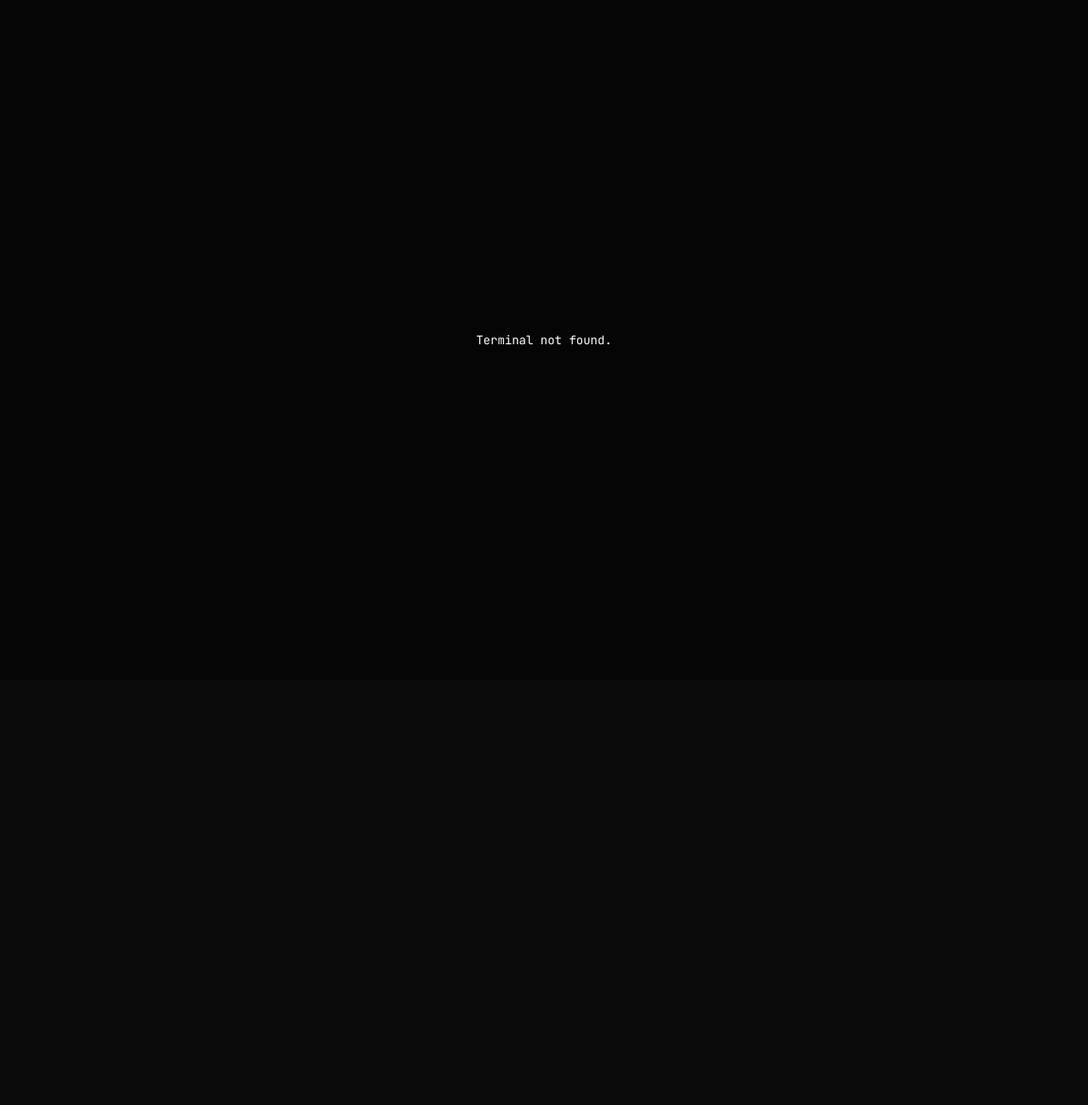
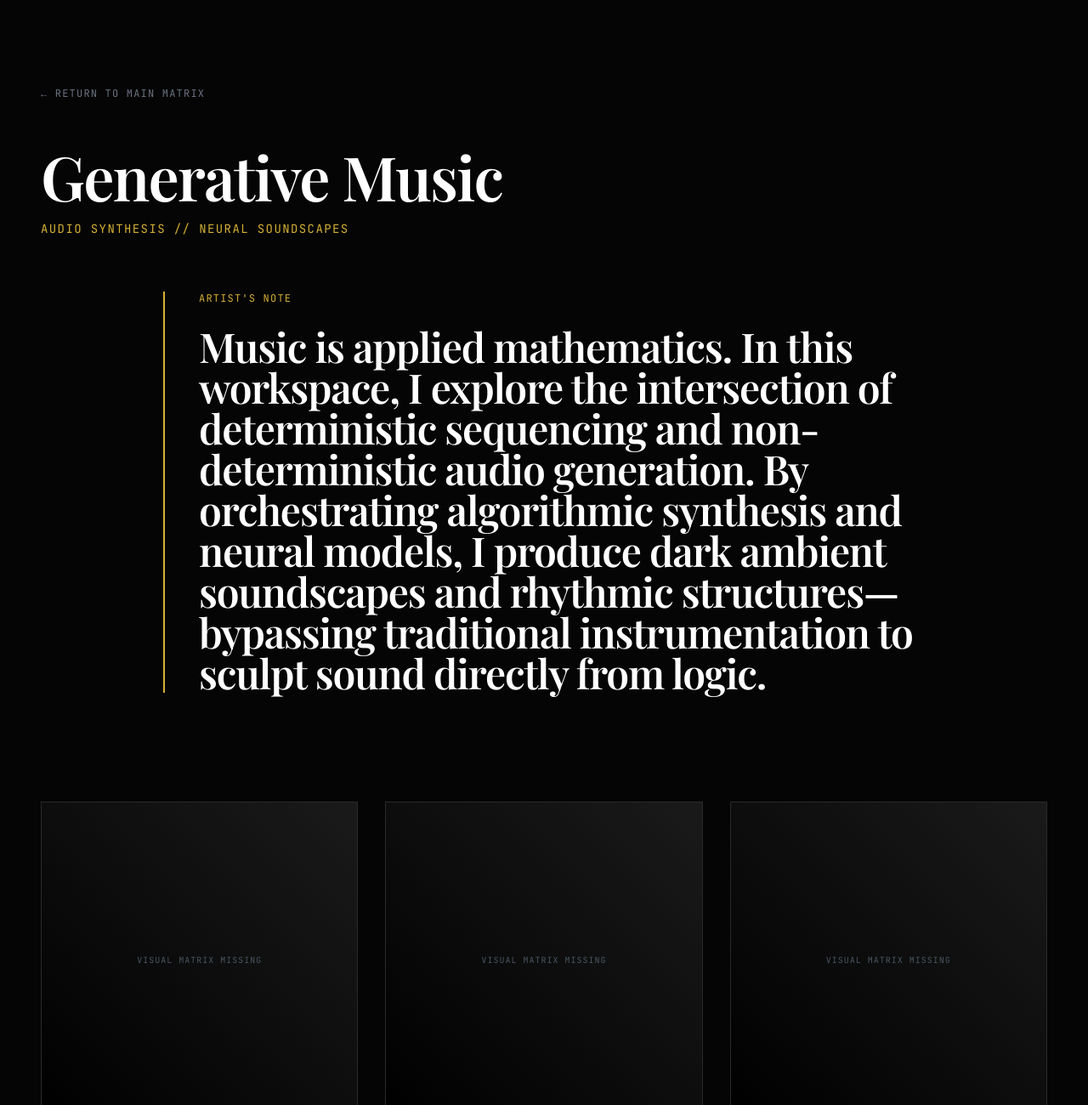
Before and after one commit to lawrenceemenike/porfolio-website, a React (Vite) app: page /lxwrvnx/audio-synthesis in a window 1280 px wide. Before the commit this address had no page. Shown: the top 1300 px of the page at 85% size. Before the commit the page ends 800 px from the top, so only its background shows below. Built offline with nearby package versions, Linux system fonts and the light colour scheme; a web font is replaced by a local one.

Commit message:
feat: implement LxwrvnxAudio 12-track matrix for generative music

```diff
--- a/src/App.jsx
+++ b/src/App.jsx
@@ -9,6 +9,7 @@ import Lxwrvnx from './components/Lxwrvnx';
 import Blog from './components/Blog';
 import Contact from './components/Contact';
 import LxwrvnxGallery from './components/LxwrvnxGallery';
+import LxwrvnxAudio from './components/LxwrvnxAudio';
 
 function Home() {
   return (
@@ -36,6 +37,7 @@ function App() {
     <Router>
       <Routes>
         <Route path="/" element={<Home />} />
+        <Route path="/lxwrvnx/audio-synthesis" element={<LxwrvnxAudio />} />
         <Route path="/lxwrvnx/:slug" element={<LxwrvnxGallery />} />
       </Routes>
     </Router>
--- /dev/null
+++ b/src/components/LxwrvnxAudio.jsx
@@ -0,0 +1,84 @@
+import { Link } from 'react-router-dom';
+import { audioData } from '../data/portfolioData'; // Adjust path if needed
+
+const LxwrvnxAudio = () => {
+  return (
+    <div className="min-h-screen bg-[#050505] pt-24 pb-32 px-6 md:px-12">
+
+      {/* ACT 1: Minimalist Header */}
+      <div className="max-w-7xl mx-auto mb-16">
+        <Link to="/" className="font-mono text-xs text-gray-500 hover:text-white uppercase tracking-widest transition-colors mb-12 inline-block border-b border-transparent hover:border-white pb-1">
+          &larr; Return to Main Matrix
+        </Link>
+        <h1 className="font-serif text-4xl md:text-6xl lg:text-7xl text-white tracking-tight mb-4">
+          {audioData.title}
+        </h1>
+        <p className="font-mono text-xs md:text-sm text-accentGold uppercase tracking-widest">
+          {audioData.subtitle}
+        </p>
+      </div>
+
+      {/* ACT 2: Artist's Note */}
+      <div className="max-w-4xl mx-auto mb-20 md:mb-32 border-l-2 border-accentGold pl-6 md:pl-10">
+        <p className="font-mono text-xs text-accentGold uppercase tracking-widest mb-6">Artist's Note</p>
+        <h2 className="font-serif text-2xl md:text-4xl lg:text-5xl text-white leading-[1.2] tracking-tight">
+          {audioData.philosophy}
+        </h2>
+      </div>
+
+      {/* ACT 3: The 12-Track Matrix (3-Column Grid) */}
+      <div className="max-w-7xl mx-auto grid grid-cols-1 md:grid-cols-2 lg:grid-cols-3 gap-8">
+        {audioData.tracks.map((track) => (
+          <div key={track.id} className="bg-[#121212] border border-borderMuted group hover:border-accentGold transition-colors duration-500 flex flex-col">
+
+            {/* Cover Art Placeholder (Square) */}
+            <div className="w-full aspect-square bg-[#1a1a1a] relative overflow-hidden">
+              {track.coverSrc ? (
+                <img src={track.coverSrc} alt={track.title} className="absolute inset-0 w-full h-full object-cover group-hover:scale-105 transition-transform duration-700 grayscale hover:grayscale-0" />
+              ) : (
+                <div className="absolute inset-0 flex flex-col items-center justify-center bg-gradient-to-tr from-black to-[#1a1a1a]">
+                  <span className="font-mono text-[10px] text-gray-600 uppercase tracking-widest group-hover:text-accentGold transition-colors">Visual Matrix Missing</span>
+                </div>
+              )}
+            </div>
+
+            {/* Track Meta Data */}
+            <div className="p-6 flex-grow flex flex-col justify-between">
+              <div>
+                <div className="flex justify-between items-start mb-2">
+                  <h3 className="font-serif text-2xl text-white group-hover:text-accentGold transition-colors">{track.title}</h3>
+                  <span className="font-mono text-xs text-gray-500">{track.duration}</span>
+                </div>
+                <p className="font-mono text-[10px] text-gray-500 uppercase tracking-widest mb-6">
+                  Stack: <span className="text-gray-300">{track.tech}</span>
+                </p>
+              </div>
+
+              {/* Embedded Player Placeholder */}
+              <div className="w-full h-24 bg-black border border-borderMuted rounded overflow-hidden relative">
+                {/* In production, replace this overlay with actual iframe src from data */}
+                <div className="absolute inset-0 flex items-center justify-center">
+                  <span className="font-mono text-xs text-gray-600">Audio Player Standby</span>
+                </div>
+                <iframe
+                  width="100%"
+                  height="100%"
+                  scrolling="no"
+                  frameBorder="no"
+                  allow="autoplay"
+                  src={track.embedUrl}
+                  className="relative z-10 opacity-50 group-hover:opacity-100 transition-opacity duration-300"
+                  title={track.title}
+                ></iframe>
+              </div>
+            </div>
+
+          </div>
+        ))}
+      </div>
+
+    </div>
+  );
+};
+
+export default LxwrvnxAudio;
--- a/src/data/portfolioData.js
+++ b/src/data/portfolioData.js
@@ -114,3 +114,17 @@ export const portfolioData = {
     }
   ]
 };
+
+export const audioData = {
+  title: "Generative Music",
+  subtitle: "AUDIO SYNTHESIS // NEURAL SOUNDSCAPES",
+  philosophy: "Music is applied mathematics. In this workspace, I explore the intersection of deterministic sequencing and non-deterministic audio generation. By orchestrating algorithmic synthesis and neural models, I produce dark ambient soundscapes and rhythmic structures—bypassing traditional instrumentation to sculpt sound directly from logic.",
+  tracks: Array.from({ length: 12 }, (_, i) => ({
+    id: i + 1,
+    title: `Latent Frequency 0${i + 1}`,
+    duration: "03:45", // Placeholder
+    tech: "Diffusion + Logic Pro",
+    coverSrc: "", // For future public/lxwrvnx/music/cover-xx.jpg
+    embedUrl: "https://w.soundcloud.com/player/?url=https%3A//api.soundcloud.com/tracks/PLACEHOLDER&color=%23ff5500&auto_play=false&hide_related=true&show_comments=false&show_user=false&show_reposts=false&show_teaser=false" // Standard SoundCloud minimal iframe format
+  }))
+};
```
